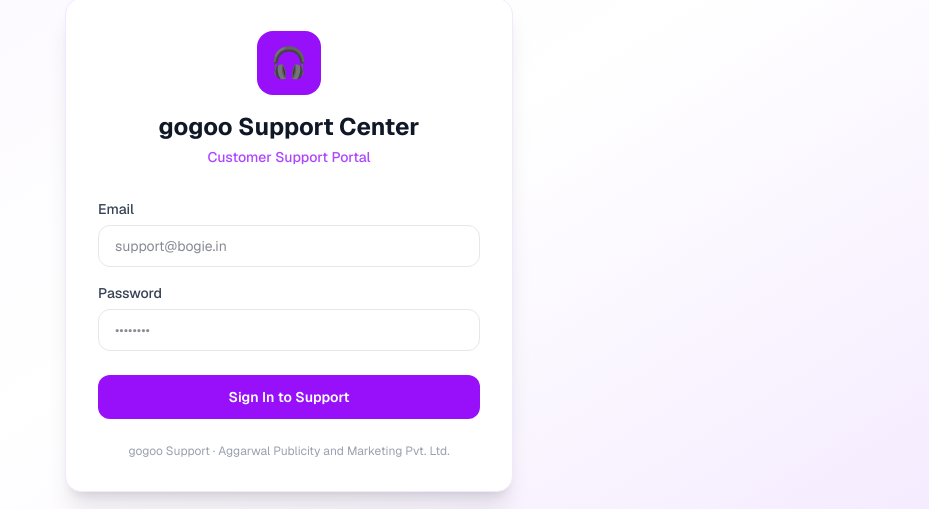
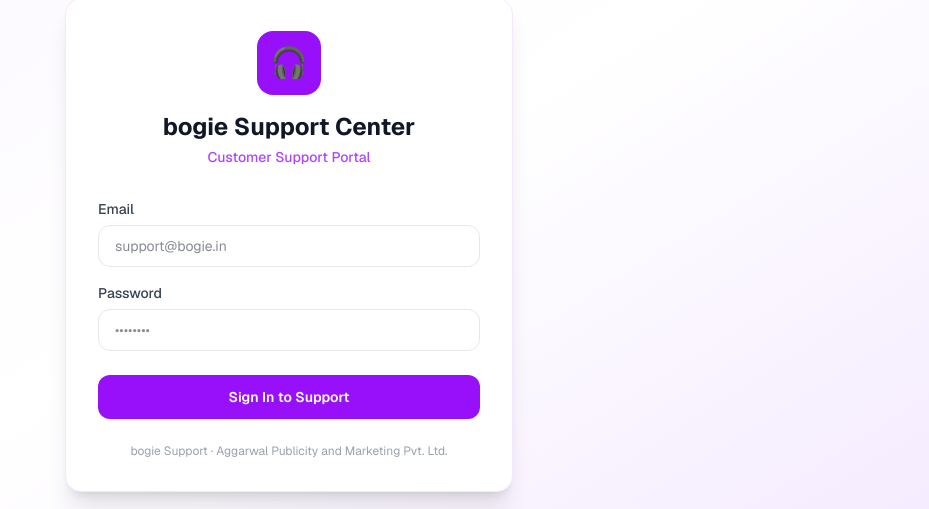
Before and after one commit to Anjali-534/gogoo-support-panel, a Next.js app: page / in a window 1280 px wide. Shown: the part 155-664 px from the top of the page, without its empty margins (351-1280 px from the left). Built offline with nearby package versions, Linux system fonts and the light colour scheme; no server answers.

Commit message:
rebrand: gogoo -> bogie
Display-only: page titles, sidebar/login branding, canned reply text,
bot display name, coupon placeholder text.

```diff
--- a/app/layout.tsx
+++ b/app/layout.tsx
@@ -6,7 +6,7 @@ import { Toaster } from "react-hot-toast";
 const geist = Geist({ variable: "--font-geist-sans", subsets: ["latin"] });
 
 export const metadata: Metadata = {
-  title: "gogoo Support Center",
+  title: "bogie Support Center",
   description: "Customer Support Portal",
 };
 
--- a/app/page.tsx
+++ b/app/page.tsx
@@ -40,7 +40,7 @@ export default function LoginPage() {
             <div className="w-16 h-16 bg-purple-600 rounded-2xl flex items-center justify-center mx-auto mb-4">
               <span className="text-3xl">🎧</span>
             </div>
-            <h1 className="text-2xl font-bold text-gray-900">gogoo Support Center</h1>
+            <h1 className="text-2xl font-bold text-gray-900">bogie Support Center</h1>
             <p className="text-purple-500 text-sm mt-1 font-medium">Customer Support Portal</p>
           </div>
 
@@ -77,7 +77,7 @@ export default function LoginPage() {
           </form>
 
           <p className="text-center text-xs text-gray-400 mt-6">
-            gogoo Support · Aggarwal Publicity and Marketing Pvt. Ltd.
+            bogie Support · Aggarwal Publicity and Marketing Pvt. Ltd.
           </p>
         </div>
       </div>
--- a/app/support/layout.tsx
+++ b/app/support/layout.tsx
@@ -75,7 +75,7 @@ export default function SupportLayout({ children }: { children: React.ReactNode
               <Headphones size={15} className="text-white" />
             </div>
             <div>
-              <span className="text-gray-900 font-bold text-base tracking-tight">gogoo</span>
+              <span className="text-gray-900 font-bold text-base tracking-tight">bogie</span>
               <div className="mt-0.5">
                 <span className="text-[10px] font-bold text-purple-600 bg-purple-50 px-1.5 py-0.5 rounded-full tracking-wider uppercase">
                   Support
--- a/app/support/notifications/page.tsx
+++ b/app/support/notifications/page.tsx
@@ -204,7 +204,7 @@ function ComposeForm({ onSent }: { onSent: () => void }) {
 
       {needsCoupon && (
         <input value={form.coupon_code} onChange={e => update("coupon_code", e.target.value.toUpperCase())}
-          placeholder="Coupon code e.g. GOGOO50" maxLength={20}
+          placeholder="Coupon code e.g. BOGIE50" maxLength={20}
           className="w-full px-4 py-2.5 text-sm bg-white border border-teal-300 rounded-xl focus:outline-none focus:border-teal-500 transition mb-3 font-mono tracking-widest text-teal-700" />
       )}
 
--- a/app/support/settings/page.tsx
+++ b/app/support/settings/page.tsx
@@ -4,7 +4,7 @@ import toast from "react-hot-toast";
 import { CheckCircle, XCircle } from "lucide-react";
 
 const QUICK_REPLIES_DEFAULT = [
-  "Thank you for contacting gogoo support. We are looking into your issue and will respond shortly.",
+  "Thank you for contacting bogie support. We are looking into your issue and will respond shortly.",
   "We have received your complaint and have escalated it to the relevant team.",
   "Your refund has been processed and will reflect in your account within 3-5 business days.",
   "Could you please provide more details about the issue you experienced?",
--- a/app/support/tickets/[id]/page.tsx
+++ b/app/support/tickets/[id]/page.tsx
@@ -86,7 +86,7 @@ async function fetchAddress(lat: number, lng: number): Promise<string> {
 }
 
 const QUICK_REPLIES = [
-  "Thank you for contacting gogoo support. We are looking into your issue and will respond shortly.",
+  "Thank you for contacting bogie support. We are looking into your issue and will respond shortly.",
   "We have received your complaint and have escalated it to the relevant team.",
   "Your refund has been processed and will reflect in your account within 3-5 business days.",
   "Could you please provide more details about the issue you experienced?",
@@ -607,7 +607,7 @@ export default function TicketDetailPage() {
                     isBot ? "text-gray-500" :
                     "text-gray-400"
                   }`}>
-                    {isBot ? "🤖 gogoo Assistant" : (msg.sender_name || msg.sender_type)}
+                    {isBot ? "🤖 bogie Assistant" : (msg.sender_name || msg.sender_type)}
                     <span className={`ml-1.5 px-1.5 py-0.5 rounded-full text-[9px] ${
                       isSupport ? "bg-purple-500 text-purple-100" :
                       isBot ? "bg-blue-100 text-blue-600" :
```
